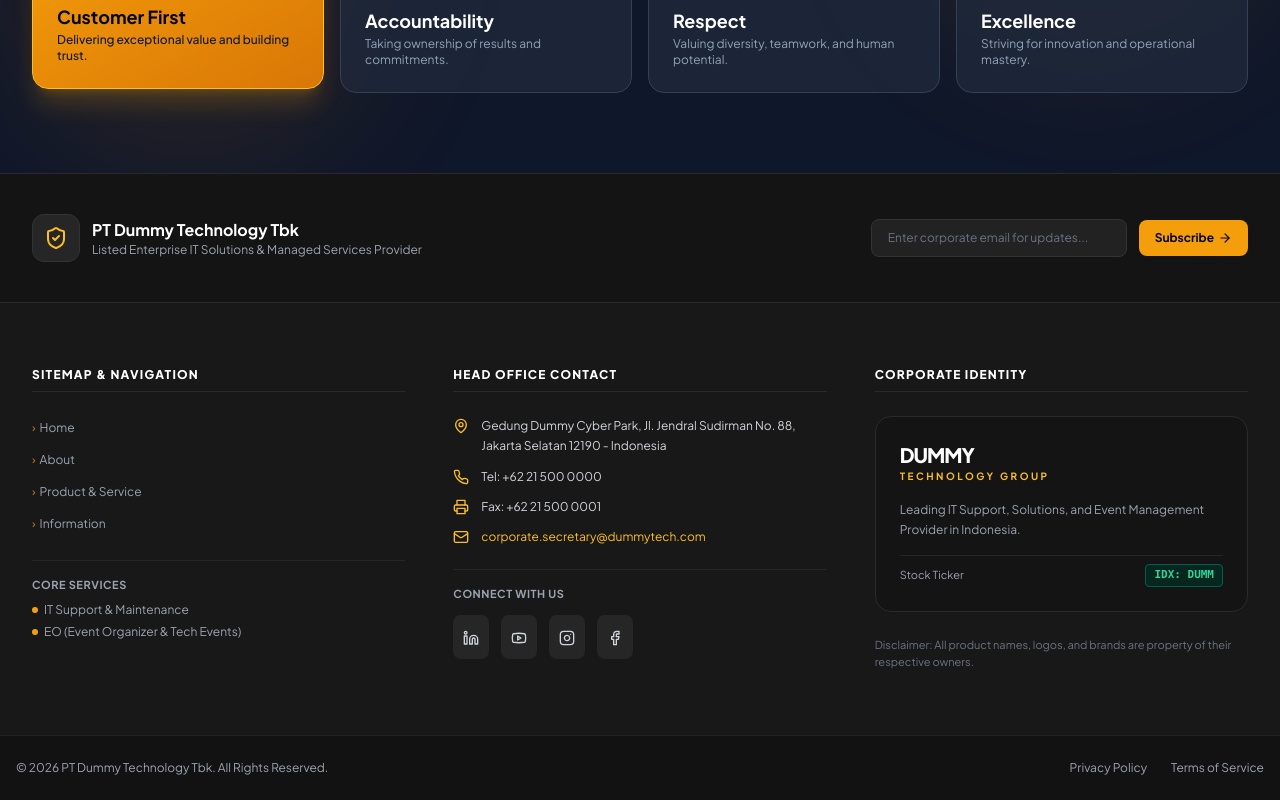
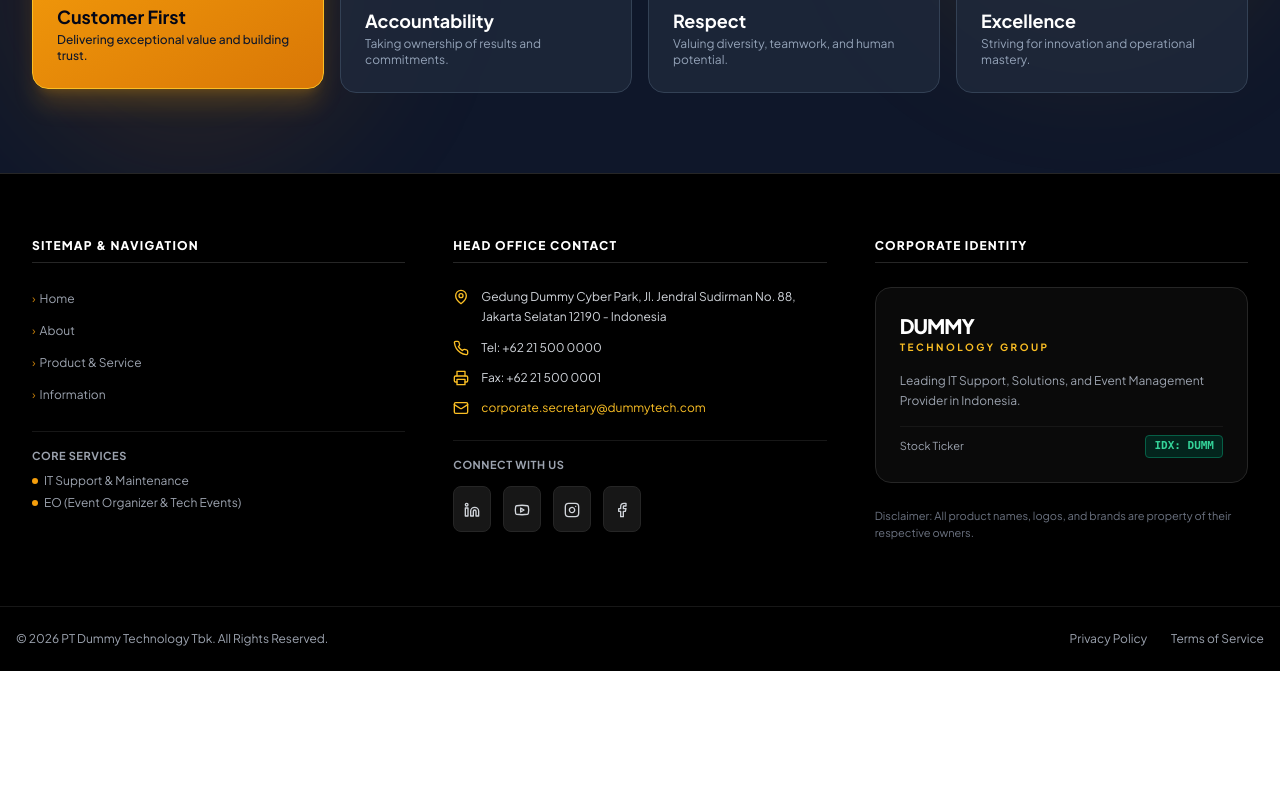
Before and after one commit to khalemhyrup/dummy-cp-, a React (Vite) app: page / in a window 1280 px wide. Shown: the part 2352-3152 px from the top of the page. After the commit the page ends 3023 px from the top, so only its background shows below. Built offline with nearby package versions, Linux system fonts and the light colour scheme.

Commit message:
Change footer background to pure black

```diff
--- a/src/components/Footer/Footer.tsx
+++ b/src/components/Footer/Footer.tsx
@@ -1,6 +1,6 @@
 import React from 'react';
 import { footerData } from '../../data/homeData';
-import { MapPin, Phone, Printer, Mail, Linkedin, Youtube, Instagram, Facebook, ArrowRight, ShieldCheck } from 'lucide-react';
+import { MapPin, Phone, Printer, Mail, Linkedin, Youtube, Instagram, Facebook } from 'lucide-react';
 
 interface FooterProps {
   onLinkClick: (linkName: string) => void;
@@ -8,34 +8,7 @@ interface FooterProps {
 
 export const Footer: React.FC<FooterProps> = ({ onLinkClick }) => {
   return (
-    <footer className="bg-[#181818] text-gray-300 border-t border-[#2a2a2a]">
-
-      {/* Top Footer Banner */}
-      <div className="border-b border-[#2a2a2a] bg-[#141414] py-10">
-        <div className="max-w-7xl mx-auto px-4 sm:px-6 lg:px-8 flex flex-col md:flex-row items-center justify-between gap-6">
-          <div className="flex items-center gap-3">
-            <div className="w-12 h-12 rounded-xl bg-[#262626] border border-[#333333] flex items-center justify-center text-amber-400">
-              <ShieldCheck className="w-6 h-6" />
-            </div>
-            <div>
-              <h4 className="font-bold text-white text-base">PT Dummy Technology Tbk</h4>
-              <p className="text-xs text-gray-400">Listed Enterprise IT Solutions & Managed Services Provider</p>
-            </div>
-          </div>
-
-          <div className="flex items-center gap-3">
-            <input
-              type="email"
-              placeholder="Enter corporate email for updates..."
-              className="bg-[#222222] border border-[#333333] text-xs text-white px-4 py-2.5 rounded-lg focus:outline-none focus:border-amber-500 w-64 placeholder-gray-500"
-            />
-            <button className="bg-amber-500 hover:bg-amber-600 text-slate-950 font-bold px-4 py-2.5 rounded-lg text-xs transition-colors flex items-center gap-1">
-              <span>Subscribe</span>
-              <ArrowRight className="w-3.5 h-3.5" />
-            </button>
-          </div>
-        </div>
-      </div>
+    <footer className="bg-black text-gray-300 border-t border-neutral-800">
 
       {/* Main 3-Column Layout */}
       <div className="max-w-7xl mx-auto px-4 sm:px-6 lg:px-8 py-16">
@@ -43,7 +16,7 @@ export const Footer: React.FC<FooterProps> = ({ onLinkClick }) => {
 
           {/* Column 1: Navigation Links */}
           <div className="space-y-6">
-            <h3 className="text-xs font-extrabold tracking-widest text-white uppercase border-b border-[#2a2a2a] pb-2">
+            <h3 className="text-xs font-extrabold tracking-widest text-white uppercase border-b border-neutral-800 pb-2">
               Sitemap & Navigation
             </h3>
 
@@ -60,7 +33,7 @@ export const Footer: React.FC<FooterProps> = ({ onLinkClick }) => {
               ))}
             </div>
 
-            <div className="pt-4 border-t border-[#262626]">
+            <div className="pt-4 border-t border-neutral-900">
               <h4 className="text-[11px] font-bold text-gray-400 uppercase tracking-wider mb-2">
                 Core Services
               </h4>
@@ -79,7 +52,7 @@ export const Footer: React.FC<FooterProps> = ({ onLinkClick }) => {
 
           {/* Column 2: Head Office Contact */}
           <div className="space-y-6">
-            <h3 className="text-xs font-extrabold tracking-widest text-white uppercase border-b border-[#2a2a2a] pb-2">
+            <h3 className="text-xs font-extrabold tracking-widest text-white uppercase border-b border-neutral-800 pb-2">
               Head Office Contact
             </h3>
 
@@ -108,7 +81,7 @@ export const Footer: React.FC<FooterProps> = ({ onLinkClick }) => {
             </div>
 
             {/* Social Links */}
-            <div className="pt-4 border-t border-[#262626]">
+            <div className="pt-4 border-t border-neutral-900">
               <h4 className="text-[11px] font-bold text-gray-400 uppercase tracking-wider mb-3">
                 Connect With Us
               </h4>
@@ -124,7 +97,7 @@ export const Footer: React.FC<FooterProps> = ({ onLinkClick }) => {
                     <a
                       key={sIdx}
                       href={social.href}
-                      className="p-2.5 rounded-lg bg-[#262626] hover:bg-amber-500 hover:text-slate-950 text-gray-300 transition-all"
+                      className="p-2.5 rounded-lg bg-neutral-900 border border-neutral-800 hover:bg-amber-500 hover:text-slate-950 hover:border-amber-500 text-gray-300 transition-all"
                     >
                       <Icon className="w-4 h-4" />
                     </a>
@@ -136,11 +109,11 @@ export const Footer: React.FC<FooterProps> = ({ onLinkClick }) => {
 
           {/* Column 3: Corporate Brand & Copyright */}
           <div className="space-y-6">
-            <h3 className="text-xs font-extrabold tracking-widest text-white uppercase border-b border-[#2a2a2a] pb-2">
+            <h3 className="text-xs font-extrabold tracking-widest text-white uppercase border-b border-neutral-800 pb-2">
               Corporate Identity
             </h3>
 
-            <div className="bg-[#141414] p-6 rounded-2xl border border-[#2a2a2a] space-y-4">
+            <div className="bg-neutral-950 p-6 rounded-2xl border border-neutral-800 space-y-4">
               <div className="flex flex-col">
                 <span className="font-extrabold text-xl text-white tracking-tighter">
                   DUMMY
@@ -152,7 +125,7 @@ export const Footer: React.FC<FooterProps> = ({ onLinkClick }) => {
               <p className="text-xs text-gray-400 leading-relaxed">
                 Leading IT Support, Solutions, and Event Management Provider in Indonesia.
               </p>
-              <div className="pt-2 flex items-center justify-between border-t border-[#262626] text-[11px]">
+              <div className="pt-2 flex items-center justify-between border-t border-neutral-900 text-[11px]">
                 <span className="text-gray-400">Stock Ticker</span>
                 <span className="font-mono font-bold text-emerald-400 bg-emerald-950/80 px-2 py-0.5 rounded border border-emerald-800">
                   IDX: DUMM
@@ -169,7 +142,7 @@ export const Footer: React.FC<FooterProps> = ({ onLinkClick }) => {
       </div>
 
       {/* Copyright Bar */}
-      <div className="bg-[#121212] py-6 border-t border-[#222222] text-center text-xs text-gray-400">
+      <div className="bg-black py-6 border-t border-neutral-900 text-center text-xs text-gray-400">
         <div className="max-w-7xl mx-auto px-4 flex flex-col sm:flex-row items-center justify-between gap-4">
           <p>© 2026 PT Dummy Technology Tbk. All Rights Reserved.</p>
           <div className="flex items-center space-x-6">
```
